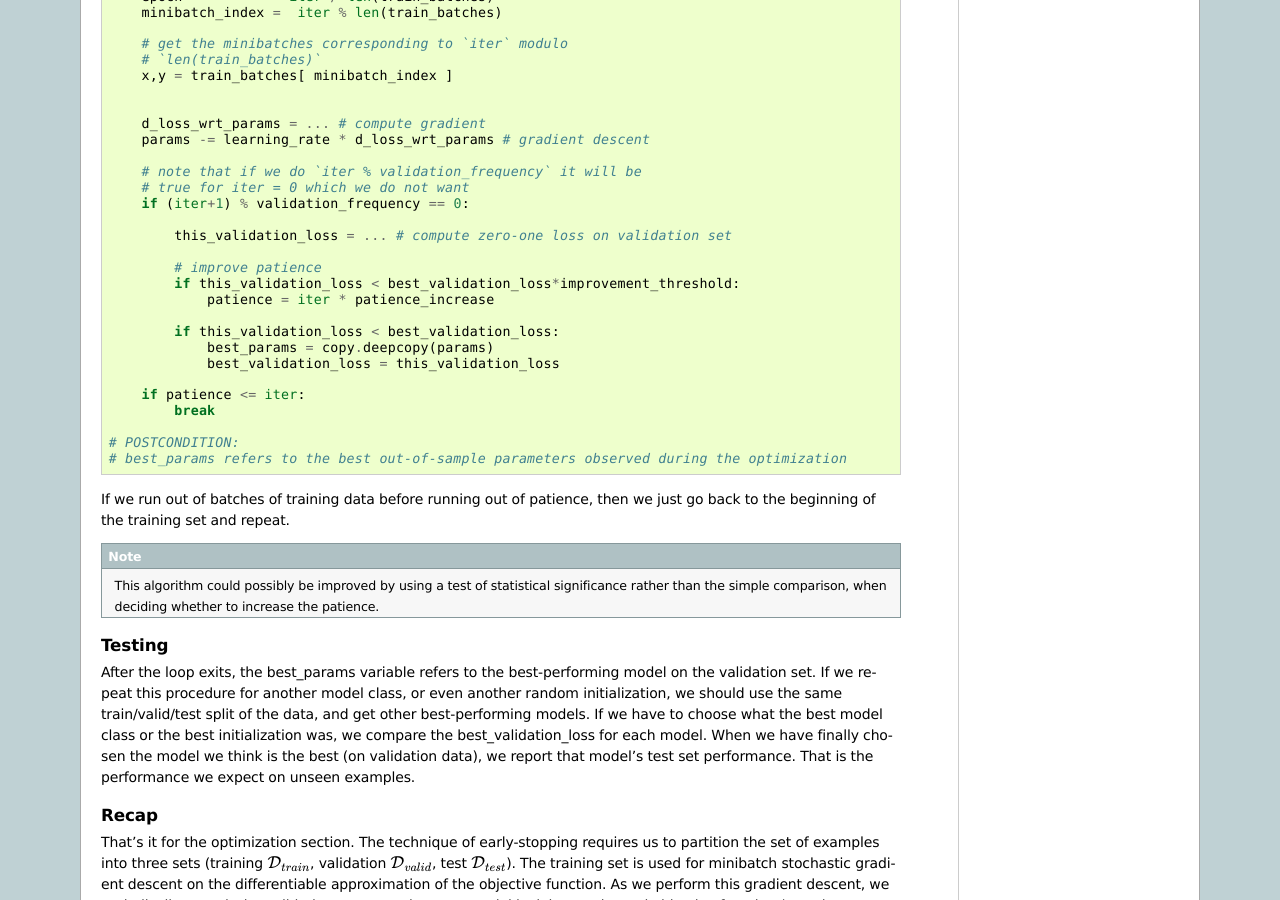
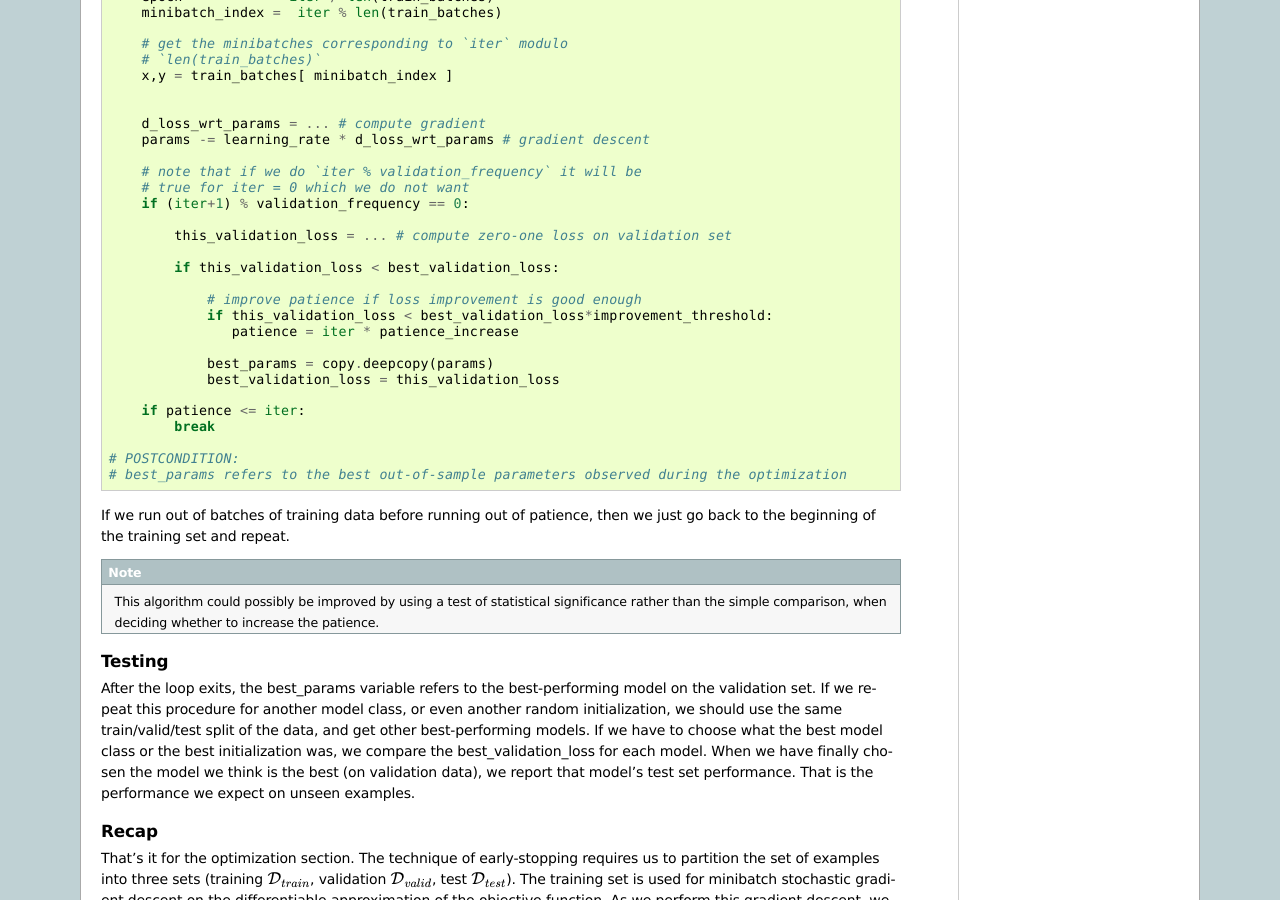
Before and after one commit to lisa-lab/DeepLearningTutorials, a Sphinx documentation site: the page built from doc/gettingstarted.txt, in a window 1280 px wide and 900 px high, scrolled down 6527 px. Built offline with Sphinx 7.4.7, drawn with Linux system fonts in a browser that asks for light colours; formulas are drawn with MathJax 3; pages that are not in the unit, such as notebooks, are missing from menus.

Commit message:
moved patience improvement 'if-block' inside validation loss improvement 'if-block'

```diff
--- a/doc/gettingstarted.txt
+++ b/doc/gettingstarted.txt
@@ -523,11 +523,12 @@ of a strategy based on a geometrically increasing amount of patience.
 
             this_validation_loss = ... # compute zero-one loss on validation set
 
-            # improve patience
-            if this_validation_loss < best_validation_loss*improvement_threshold:
-                patience = iter * patience_increase
+            if this_validation_loss < best_validation_loss:
 
-            if this_validation_loss < best_validation_loss:
+                # improve patience if loss improvement is good enough
+                if this_validation_loss < best_validation_loss*improvement_threshold:
+                   patience = iter * patience_increase
+
                 best_params = copy.deepcopy(params)
                 best_validation_loss = this_validation_loss
 
```
